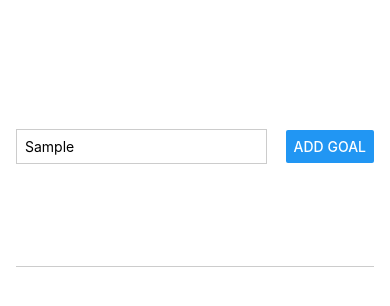
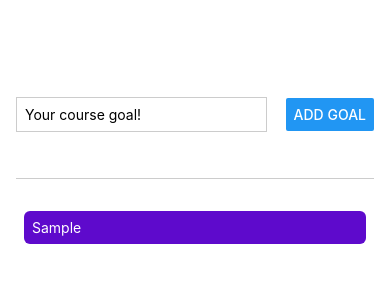
Before and after one commit to winaldomanurung/react-native-learn, a React Native app: screen / in a window 390 px wide. Both pictures are taken after typing "Sample" into the empty fields and a click on the button "ADD GOAL". Shown: the top 306 px of the page. Built offline with nearby package versions, Linux system fonts and the light colour scheme.

Commit message:
refactor code for goalinput and goalitem

```diff
--- a/App.js
+++ b/App.js
@@ -1,14 +1,34 @@
-import { StatusBar } from "expo-status-bar";
-import { Button, StyleSheet, Text, TextInput, View } from "react-native";
+import { useState } from "react";
+import { StyleSheet, View, FlatList } from "react-native";
+
+import GoalItem from "./components/GoalItem";
+import GoalInput from "./components/GoalInput";
 
 export default function App() {
+  const [courseGoals, setCourseGoals] = useState([]);
+
+  function addGoalHandler(enteredGoalText) {
+    setCourseGoals((currentCourseGoals) => [
+      ...currentCourseGoals,
+      { text: enteredGoalText, id: Math.random().toString() },
+    ]);
+  }
+
   return (
     <View style={styles.appContainer}>
-      <View style={styles.inputContainer}>
-        <TextInput style={styles.textInput} placeholder="Your course goal!" />
-        <Button title="Add Goal" />
+      <GoalInput onAddGoal={addGoalHandler} />
+      <View style={styles.goalsContainer}>
+        <FlatList
+          data={courseGoals}
+          renderItem={(itemData) => {
+            return <GoalItem text={itemData.item.text} />;
+          }}
+          keyExtractor={(item, index) => {
+            return item.id;
+          }}
+          alwaysBounceVertical={false}
+        />
       </View>
-      <View style={styles.goalsContainer}></View>
     </View>
   );
 }
@@ -19,23 +39,7 @@ const styles = StyleSheet.create({
     paddingTop: 50,
     paddingHorizontal: 16,
   },
-  inputContainer: {
-    flex: 1,
-    flexDirection: "row",
-    justifyContent: "space-between",
-    alignItems: "center",
-    paddingBottom: 24,
-    borderBottomWidth: 1,
-    borderBottomColor: "#cccccc",
-  },
-  textInput: {
-    borderWidth: 1,
-    borderColor: "#cccccc",
-    width: "70%",
-    marginRight: 8,
-    padding: 8,
-  },
   goalsContainer: {
-    flex: 3,
+    flex: 5,
   },
 });
--- /dev/null
+++ b/components/GoalInput.js
@@ -0,0 +1,48 @@
+import { useState } from "react";
+import { View, TextInput, Button, StyleSheet } from "react-native";
+
+function GoalInput(props) {
+  const [enteredGoalText, setEnteredGoalText] = useState("");
+
+  function goalInputHandler(enteredText) {
+    setEnteredGoalText(enteredText);
+  }
+
+  function addGoalHandler() {
+    props.onAddGoal(enteredGoalText);
+    setEnteredGoalText("");
+  }
+
+  return (
+    <View style={styles.inputContainer}>
+      <TextInput
+        style={styles.textInput}
+        placeholder="Your course goal!"
+        onChangeText={goalInputHandler}
+        value={enteredGoalText}
+      />
+      <Button title="Add Goal" onPress={addGoalHandler} />
+    </View>
+  );
+}
+
+export default GoalInput;
+
+const styles = StyleSheet.create({
+  inputContainer: {
+    flex: 1,
+    flexDirection: "row",
+    justifyContent: "space-between",
+    alignItems: "center",
+    marginBottom: 24,
+    borderBottomWidth: 1,
+    borderBottomColor: "#cccccc",
+  },
+  textInput: {
+    borderWidth: 1,
+    borderColor: "#cccccc",
+    width: "70%",
+    marginRight: 8,
+    padding: 8,
+  },
+});
--- /dev/null
+++ b/components/GoalItem.js
@@ -0,0 +1,23 @@
+import { StyleSheet, View, Text } from "react-native";
+
+function GoalItem(props) {
+  return (
+    <View style={styles.goalItem}>
+      <Text style={styles.goalText}>{props.text}</Text>
+    </View>
+  );
+}
+
+export default GoalItem;
+
+const styles = StyleSheet.create({
+  goalItem: {
+    margin: 8,
+    padding: 8,
+    borderRadius: 6,
+    backgroundColor: "#5e0acc",
+  },
+  goalText: {
+    color: "white",
+  },
+});
```
